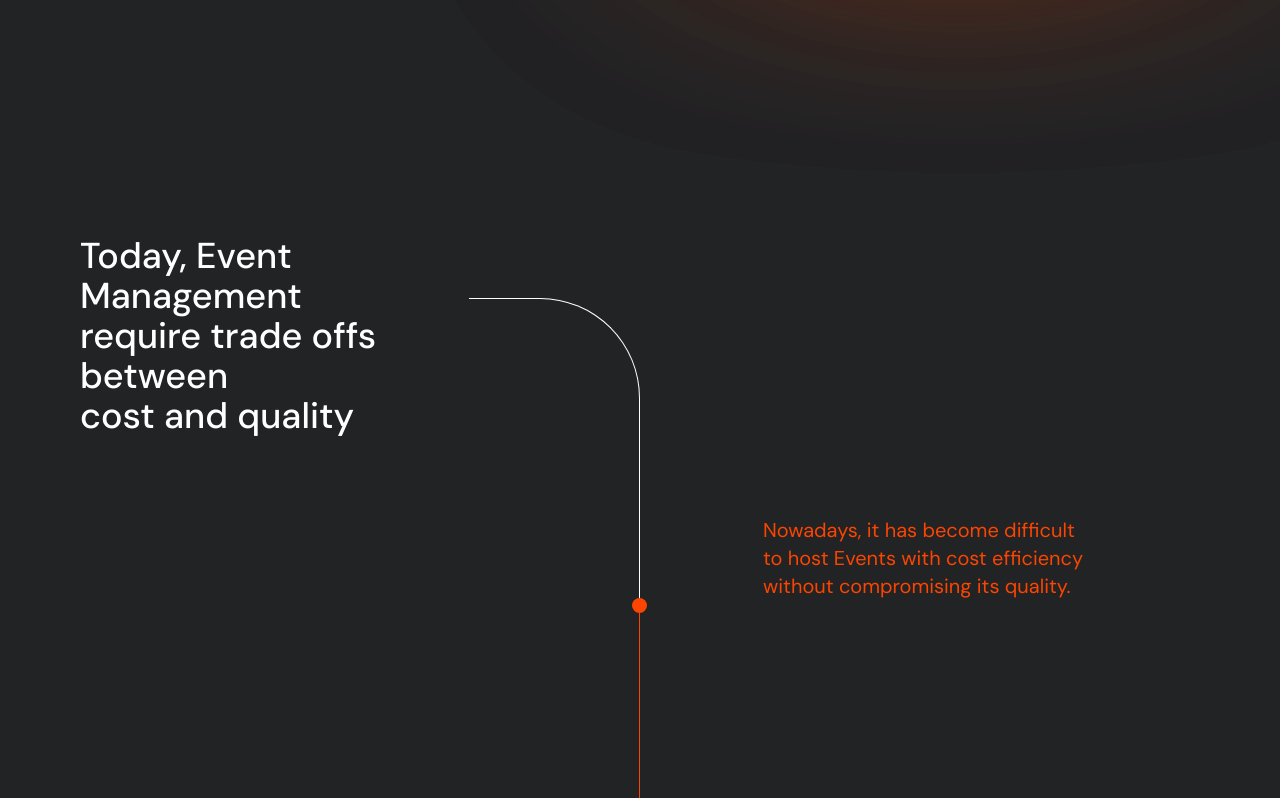
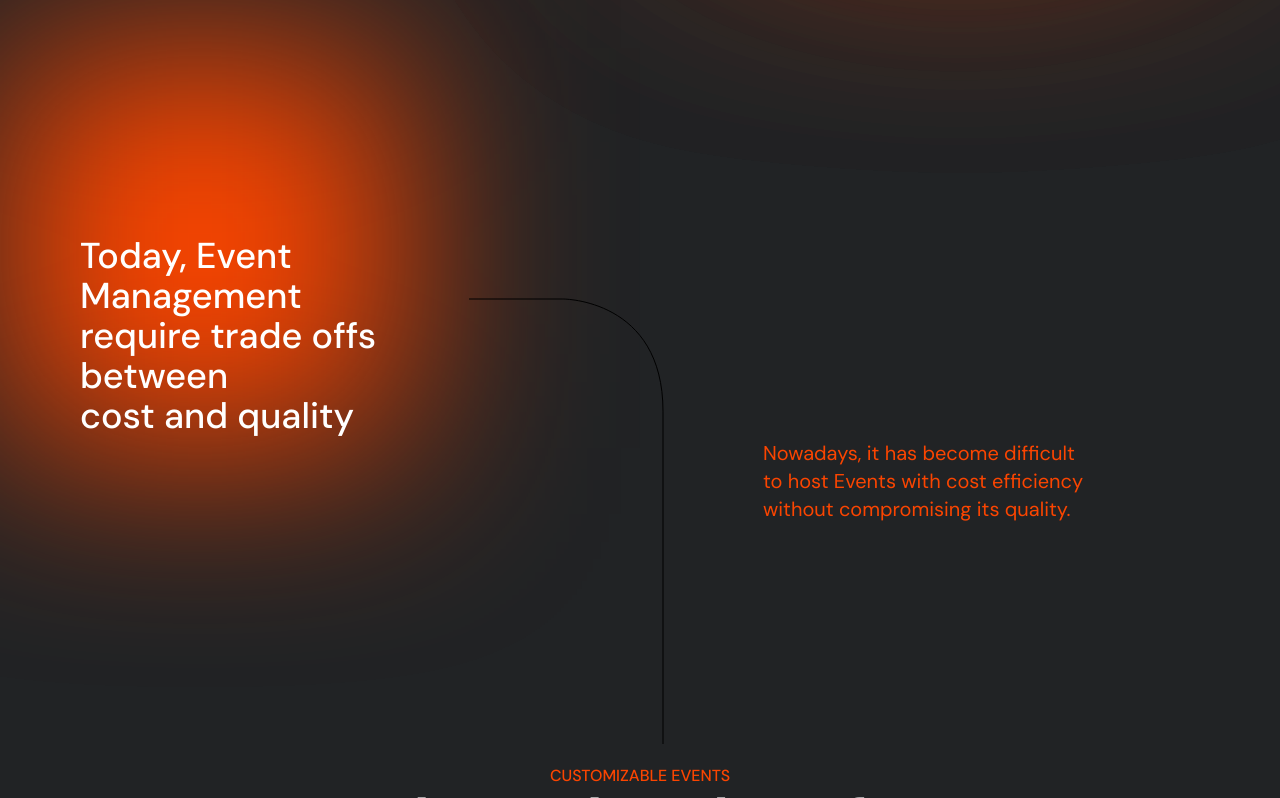
Before and after one commit to callisto-eth/Lambda-CMS, a Next.js app: page / in a window 1280 px wide. Shown: the part 802-1600 px from the top of the page. Built offline with nearby package versions, Linux system fonts and the light colour scheme; a web font is replaced by a local one.

Commit message:
fix: updated page.tsx and eslint

```diff
--- a/app/page.tsx
+++ b/app/page.tsx
@@ -1,17 +1,20 @@
 'use client';
 
 import { MdiLambda, SolarLogin3BoldDuotone } from '@/components/Icons';
-// import { Button } from '@/components/ui/button';
+import { Button } from '@/components/ui/button';
 import { Dialog, DialogContent, DialogTrigger } from '@/components/ui/dialog';
 import Image from 'next/image';
-import Link from 'next/link';
+
 import { useState, ChangeEvent } from 'react';
 
 export default function Home() {
-  const [email, setEmail] = useState<string>('');
+  const [userEmail, setUserEmail] = useState<string>('');
 
   return (
     <main className="relative">
+      <div>
+        <div className="md:w-[400px] md:h-[400px] z-[-1] w-[250px] h-[250px] bg-[#fb4500] left-0 absolute top-[850px] blur-[50px] md:blur-[100px]" />
+      </div>
       <section
         className="grid md:grid-cols-2 md:h-screen grid-rows-2 md:grid-rows-1"
         style={{
@@ -48,18 +51,17 @@ export default function Home() {
                   <input
                     type="email"
                     className="w-full outline-none py-2 px-4 bg-transparent border border-white border-opacity-10 rounded-xl"
-                    onChange={(e: ChangeEvent<HTMLInputElement>) => {
-                      setEmail(e.target.value);
+                    onChange={(eV: ChangeEvent<HTMLInputElement>) => {
+                      setUserEmail(eV.target.value);
                     }}
                   />
                 </div>
-                <Link
+                <Button
                   type="submit"
                   className="font-DM-Sans p-3 rounded-xl bg-[#323132] text-md font-semibold text-[#b4b3b4] hover:bg-[#b4b3b4] hover:text-[#323132]"
-                  href={`/logiin?email=${email}`}
                 >
                   Continue with Email
-                </Link>
+                </Button>
               </DialogContent>
             </Dialog>
           </div>
@@ -87,10 +89,18 @@ export default function Home() {
           cost and quality
         </p>
         <div className="col-span-2">
-          <div className="border-solid border-white border-t-[1px] border-r-[1px] rounded-tr-[100px] h-[300px]" />
-          <div className="border-r-[1px] border-[#FB4500] h-[300px] flex justify-end">
-            <div className="w-[15px] h-[15px]  rounded-full mr-[-8px] bg-[#FB4500]" />
-          </div>
+          <svg
+            width="195"
+            height="446"
+            viewBox="0 0 195 446"
+            fill="none"
+            xmlns="http://www.w3.org/2000/svg"
+          >
+            <path
+              d="M0 1.00001L93.7838 1.00001C93.7838 1.00001 194.005 0.652054 194.005 113.194V446"
+              stroke="black"
+            />
+          </svg>
         </div>
         <div className="col-span-6 mt-[-80px] flex justify-center items-center">
           <div className="w-[330px] text-xl  text-[#FB4500]">
--- a/components/ui/button.tsx
+++ b/components/ui/button.tsx
@@ -36,7 +36,6 @@ const buttonVariants = cva(
 export interface ButtonProps
   extends React.ButtonHTMLAttributes<HTMLButtonElement>,
     VariantProps<typeof buttonVariants> {
-  // eslint-disable-next-line react/require-default-props
   asChild?: boolean;
 }
 
--- a/components/ui/dialog.tsx
+++ b/components/ui/dialog.tsx
@@ -1,5 +1,3 @@
-/* eslint-disable react/prop-types */
-
 'use client';
 
 import * as React from 'react';
--- a/components/ui/popover.tsx
+++ b/components/ui/popover.tsx
@@ -1,5 +1,3 @@
-/* eslint-disable react/prop-types */
-
 'use client';
 
 import * as React from 'react';
--- a/components/ui/select.tsx
+++ b/components/ui/select.tsx
@@ -1,5 +1,3 @@
-/* eslint-disable react/prop-types */
-
 'use client';
 
 import * as React from 'react';
--- a/components/ui/toast.tsx
+++ b/components/ui/toast.tsx
@@ -1,5 +1,3 @@
-/* eslint-disable react/prop-types */
-
 'use client';
 
 import * as React from 'react';
```
Also changed, not shown: components/ui/use-toast.ts (+0 -9 lines), .eslintrc.json.
